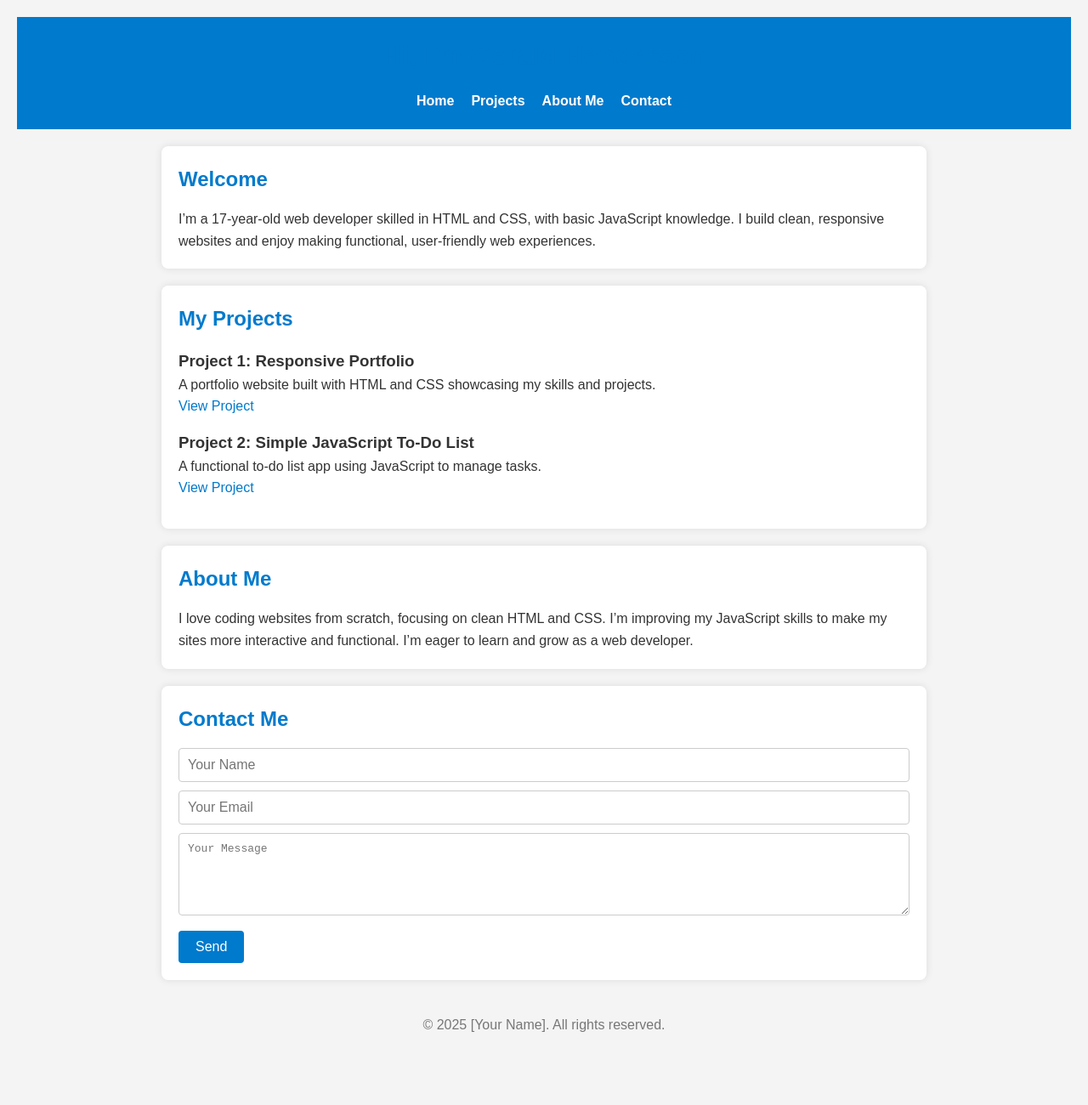
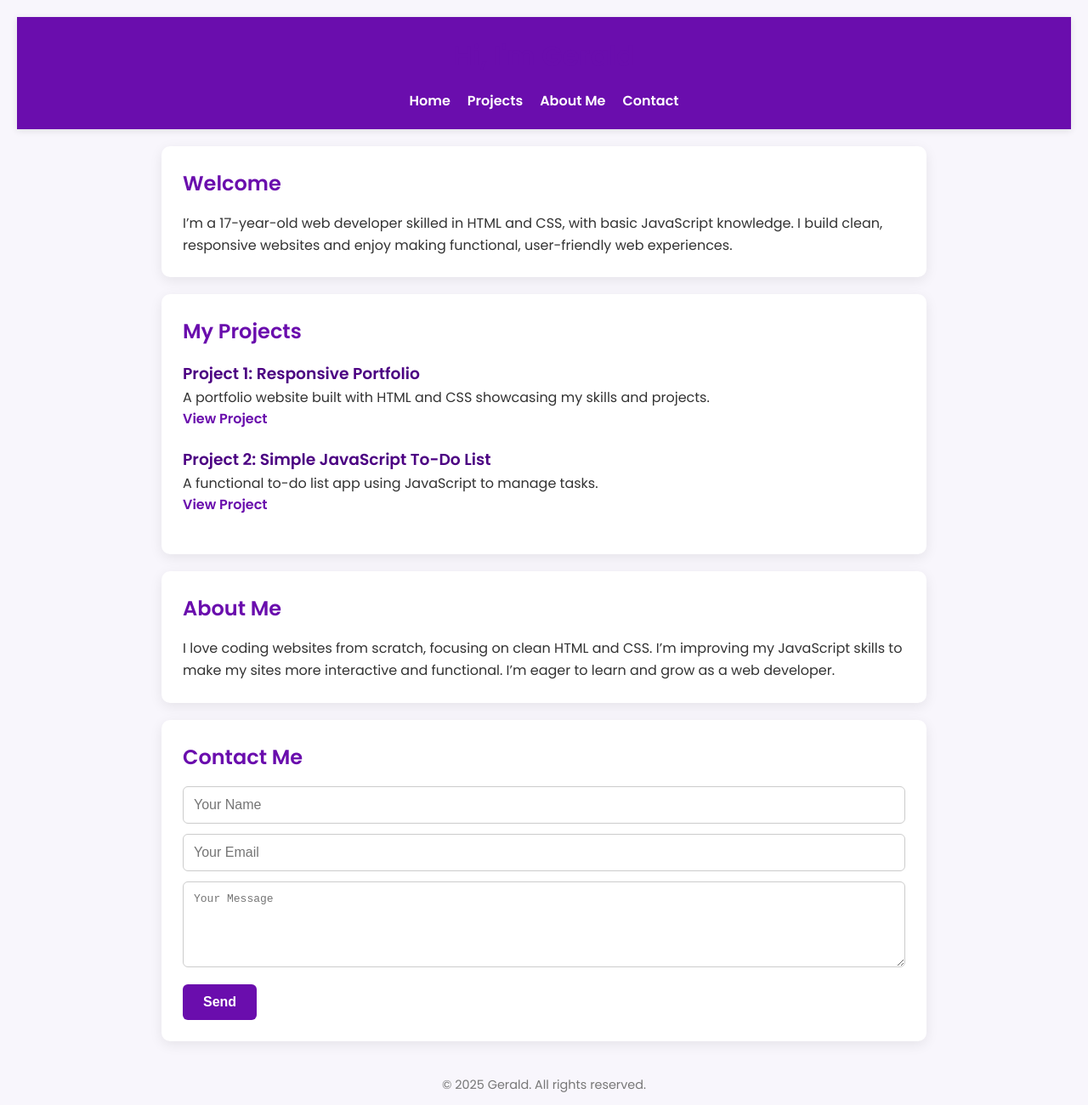
Before and after one commit to Jaketherappernice/Portfolio-1, a plain HTML site: page index.html in a window 1280 px wide. Shown: the whole page at 85% size. Before the commit the page ends 1238 px from the top, so only its background shows below. Drawn offline with Linux system fonts and the light colour scheme.

Commit message:
Update index.html

```diff
--- a/index.html
+++ b/index.html
@@ -4,91 +4,121 @@
   <meta charset="UTF-8" />
   <meta name="viewport" content="width=device-width, initial-scale=1" />
   <title>My Portfolio</title>
+  <link href="https://fonts.googleapis.com/css2?family=Poppins:wght@400;600&display=swap" rel="stylesheet">
   <style>
-    /* Basic Reset */
     * {
       box-sizing: border-box;
       margin: 0;
       padding: 0;
     }
+
     body {
-      font-family: Arial, sans-serif;
+      font-family: 'Poppins', sans-serif;
       line-height: 1.6;
-      background: #f4f4f4;
+      background: #f8f6fc;
       color: #333;
       padding: 20px;
     }
+
     header {
-      background: #007acc;
+      background: #6a0dad;
       color: white;
       padding: 20px 0;
       text-align: center;
+      box-shadow: 0 2px 8px rgba(0,0,0,0.1);
     }
+
     nav ul {
       list-style: none;
       display: flex;
       justify-content: center;
       gap: 20px;
+      margin-top: 10px;
     }
+
     nav a {
       color: white;
       text-decoration: none;
-      font-weight: bold;
+      font-weight: 600;
+      transition: color 0.3s ease;
     }
+
     nav a:hover {
-      text-decoration: underline;
+      color: #d9b3ff;
     }
+
     section {
       background: white;
       margin: 20px auto;
-      padding: 20px;
+      padding: 25px;
       max-width: 900px;
-      border-radius: 8px;
-      box-shadow: 0 0 10px rgba(0,0,0,0.1);
+      border-radius: 10px;
+      box-shadow: 0 4px 15px rgba(0, 0, 0, 0.08);
     }
+
     h1, h2 {
       margin-bottom: 15px;
-      color: #007acc;
+      color: #6a0dad;
     }
+
+    h3 {
+      color: #4b0082;
+    }
+
     .project {
-      margin-bottom: 15px;
+      margin-bottom: 20px;
     }
+
     .project a {
-      color: #007acc;
+      color: #6a0dad;
       text-decoration: none;
+      font-weight: 600;
     }
+
     .project a:hover {
       text-decoration: underline;
     }
+
     form input, form textarea {
       width: 100%;
-      padding: 10px;
-      margin-bottom: 10px;
+      padding: 12px;
+      margin-bottom: 12px;
       border: 1px solid #ccc;
-      border-radius: 4px;
+      border-radius: 6px;
       font-size: 1em;
     }
+
     form button {
-      background: #007acc;
+      background: #6a0dad;
       color: white;
       border: none;
-      padding: 10px 20px;
+      padding: 12px 24px;
       font-size: 1em;
-      border-radius: 4px;
+      font-weight: 600;
+      border-radius: 6px;
       cursor: pointer;
+      transition: background 0.3s ease;
     }
+
     form button:hover {
-      background: #005fa3;
+      background: #4b0082;
     }
+
     footer {
       text-align: center;
       margin-top: 40px;
       color: #777;
+      font-size: 0.9em;
     }
+
     @media (max-width: 600px) {
       nav ul {
         flex-direction: column;
         gap: 10px;
+      }
+
+      section {
+        padding: 20px;
       }
     }
   </style>
@@ -96,7 +126,7 @@
 <body>
 
 <header>
-  <h1>Hi, I'm Gerald Henderson</h1>
+  <h1>Hi, I'm Gerald</h1>
   <nav>
     <ul>
       <li><a href="#home">Home</a></li>
@@ -125,7 +155,6 @@
       <p>A functional to-do list app using JavaScript to manage tasks.</p>
       <a href="https://yourprojectlink.com" target="_blank" rel="noopener">View Project</a>
     </div>
-    <!-- Add more projects here -->
   </section>
 
   <section id="about">
@@ -145,7 +174,7 @@
 </main>
 
 <footer>
-  <p>© 2025 [Your Name]. All rights reserved.</p>
+  <p>© 2025 Gerald. All rights reserved.</p>
 </footer>
 
 </body>
```
